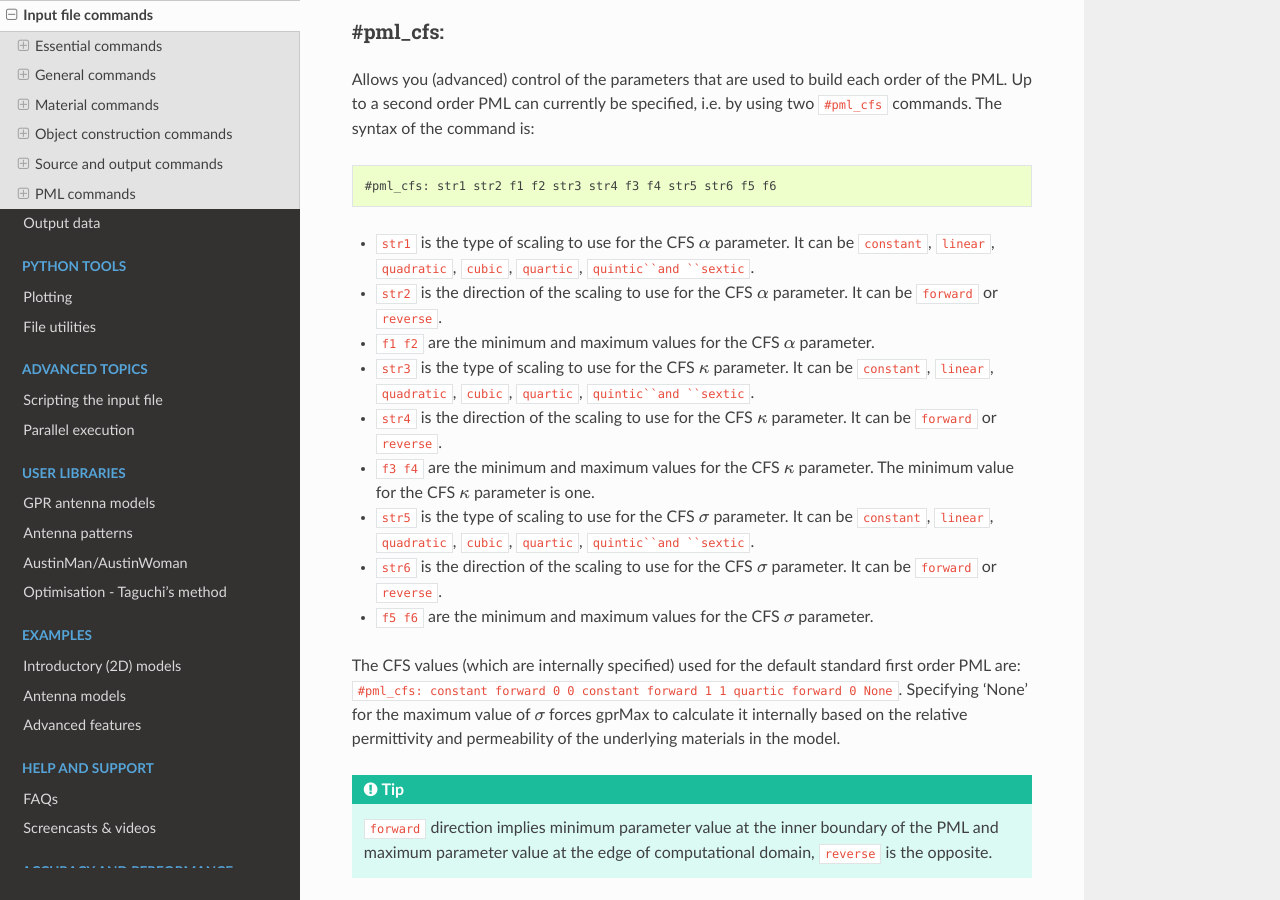
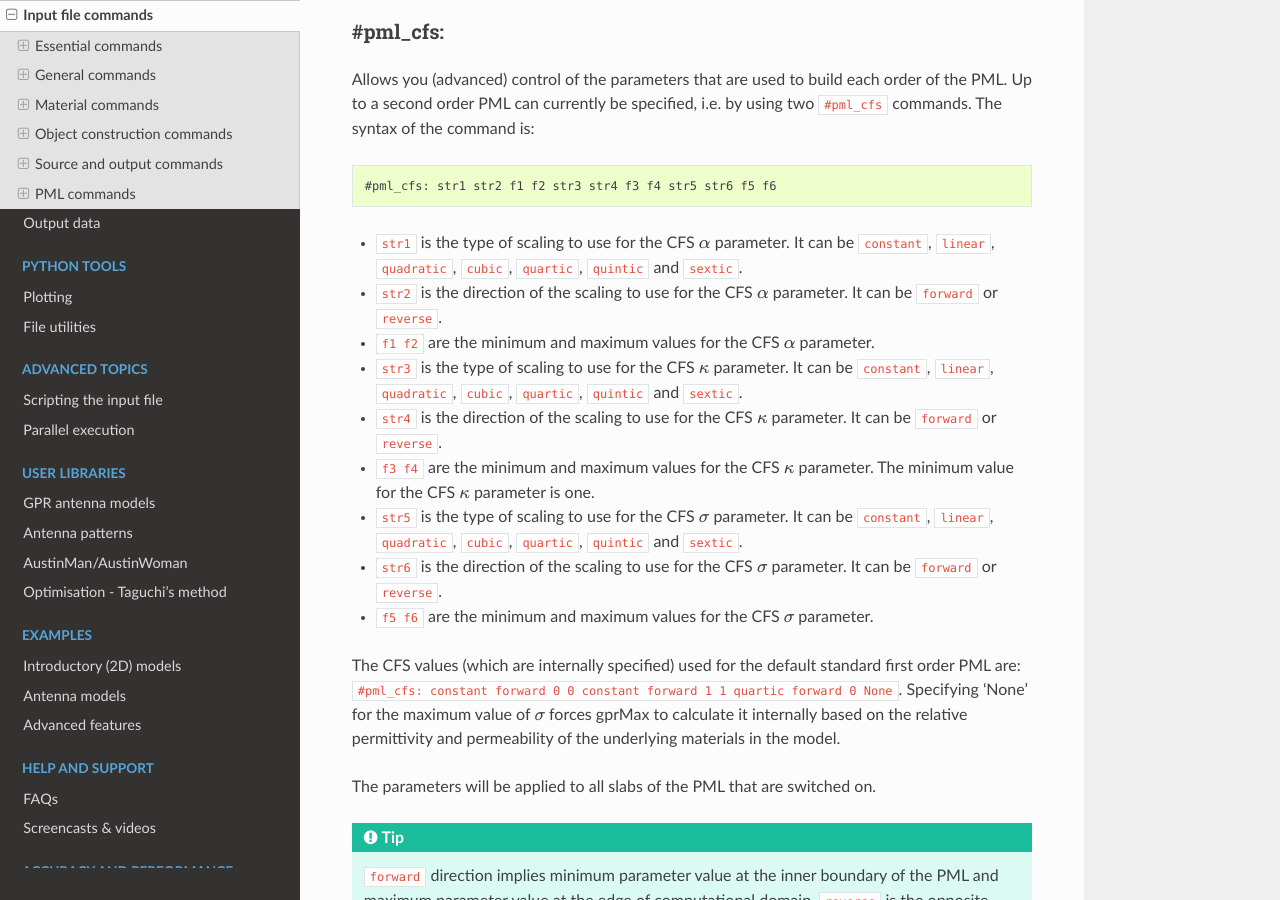
Before and after one commit to gprMax/gprMax, a Sphinx documentation site: the page built from docs/source/input.rst, in a window 1280 px wide and 900 px high, scrolled down 27367 px. Built offline with Sphinx 7.4.7 and the Read the Docs theme 2.0.0, drawn with Linux system fonts in a browser that asks for light colours.

Commit message:
Updated description of #pml_cfs command.

```diff
--- a/docs/source/input.rst
+++ b/docs/source/input.rst
@@ -915,17 +915,19 @@ Allows you (advanced) control of the parameters that are used to build each orde
 
     #pml_cfs: str1 str2 f1 f2 str3 str4 f3 f4 str5 str6 f5 f6
 
-* ``str1`` is the type of scaling to use for the CFS :math:`\alpha` parameter. It can be ``constant``, ``linear``, ``quadratic``, ``cubic``, ``quartic``, ``quintic``and ``sextic``.
+* ``str1`` is the type of scaling to use for the CFS :math:`\alpha` parameter. It can be ``constant``, ``linear``, ``quadratic``, ``cubic``, ``quartic``, ``quintic`` and ``sextic``.
 * ``str2`` is the direction of the scaling to use for the CFS :math:`\alpha` parameter. It can be ``forward`` or ``reverse``.
 * ``f1 f2`` are the minimum and maximum values for the CFS :math:`\alpha` parameter.
-* ``str3`` is the type of scaling to use for the CFS :math:`\kappa` parameter. It can be ``constant``, ``linear``, ``quadratic``, ``cubic``, ``quartic``, ``quintic``and ``sextic``.
+* ``str3`` is the type of scaling to use for the CFS :math:`\kappa` parameter. It can be ``constant``, ``linear``, ``quadratic``, ``cubic``, ``quartic``, ``quintic`` and ``sextic``.
 * ``str4`` is the direction of the scaling to use for the CFS :math:`\kappa` parameter. It can be ``forward`` or ``reverse``.
 * ``f3 f4`` are the minimum and maximum values for the CFS :math:`\kappa` parameter. The minimum value for the CFS :math:`\kappa` parameter is one.
-* ``str5`` is the type of scaling to use for the CFS :math:`\sigma` parameter. It can be ``constant``, ``linear``, ``quadratic``, ``cubic``, ``quartic``, ``quintic``and ``sextic``.
+* ``str5`` is the type of scaling to use for the CFS :math:`\sigma` parameter. It can be ``constant``, ``linear``, ``quadratic``, ``cubic``, ``quartic``, ``quintic`` and ``sextic``.
 * ``str6`` is the direction of the scaling to use for the CFS :math:`\sigma` parameter. It can be ``forward`` or ``reverse``.
 * ``f5 f6`` are the minimum and maximum values for the CFS :math:`\sigma` parameter.
 
 The CFS values (which are internally specified) used for the default standard first order PML are: ``#pml_cfs: constant forward 0 0 constant forward 1 1 quartic forward 0 None``. Specifying 'None' for the maximum value of :math:`\sigma` forces gprMax to calculate it internally based on the relative permittivity and permeability of the underlying materials in the model.
 
+The parameters will be applied to all slabs of the PML that are switched on.
+
 .. tip::
     ``forward`` direction implies minimum parameter value at the inner boundary of the PML and maximum parameter value at the edge of computational domain, ``reverse`` is the opposite.
```
